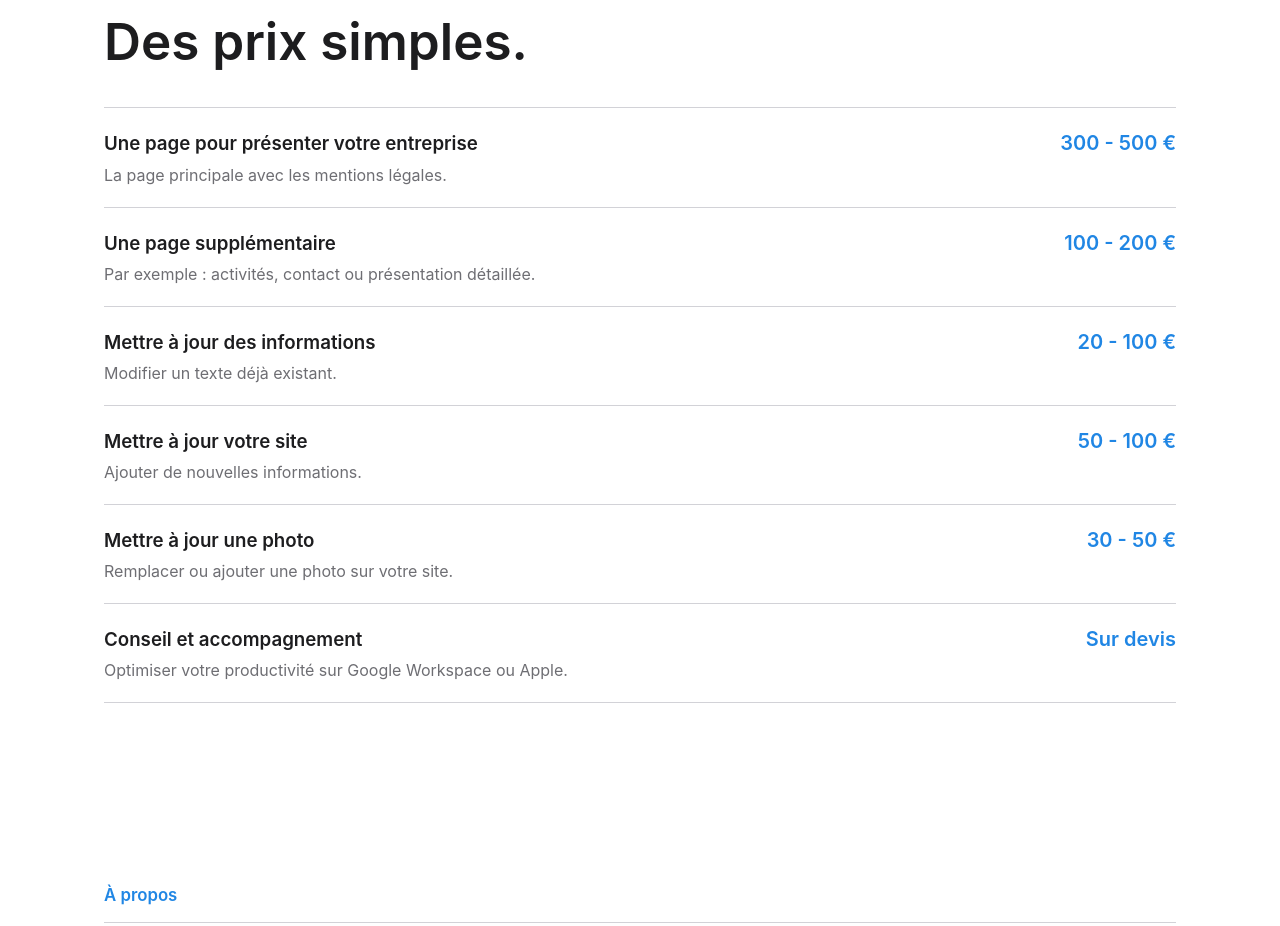
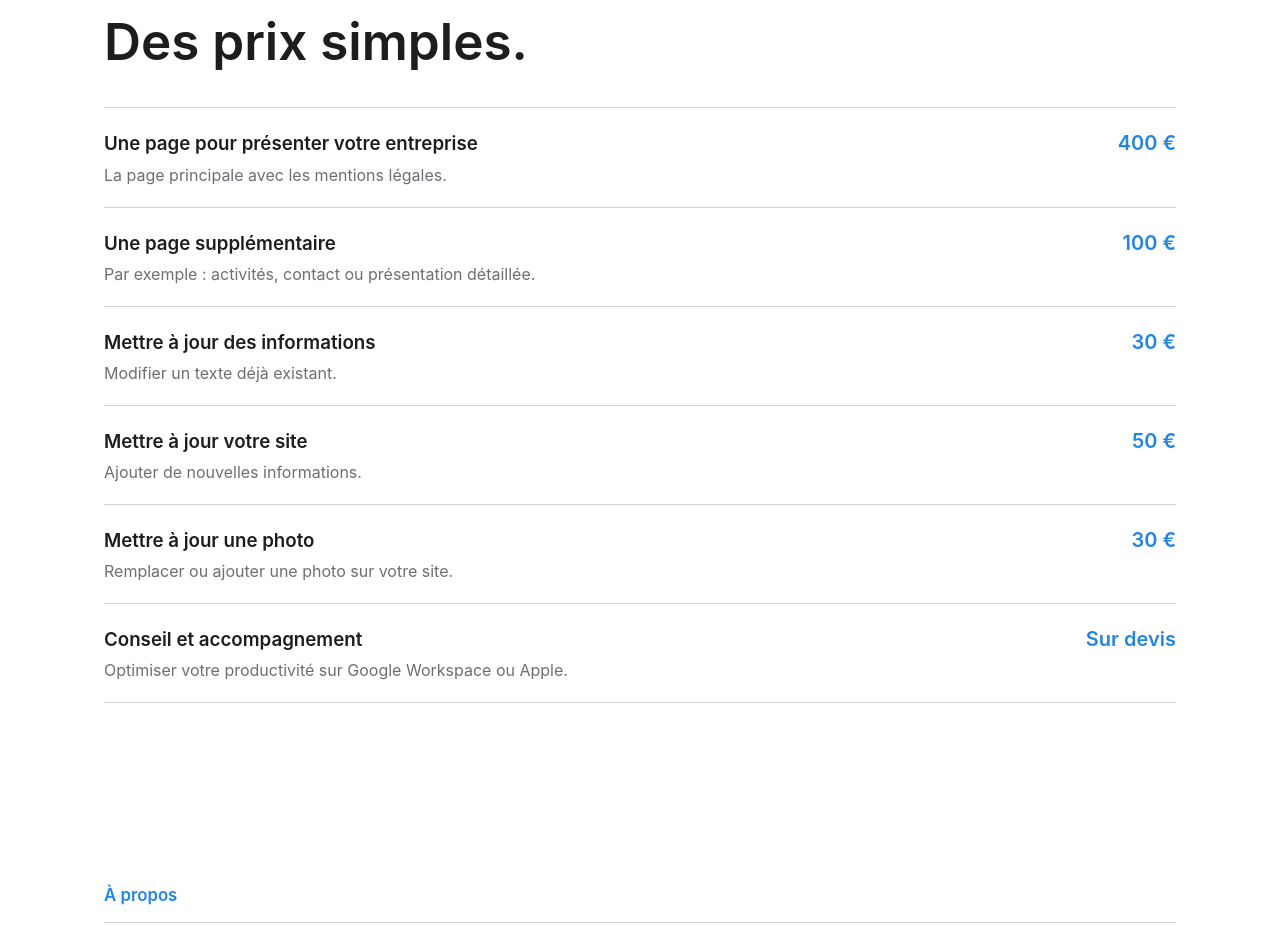
Before and after one commit to NaudCode/NaudCode, a plain HTML site: page index.html in a window 1280 px wide. Shown: the part 1919-2845 px from the top of the page. Drawn offline with Linux system fonts and the light colour scheme.

Commit message:
prices updated

```diff
--- a/index.html
+++ b/index.html
@@ -607,35 +607,35 @@
                     <h3>Une page pour présenter votre entreprise</h3>
                     <p>La page principale avec les mentions légales.</p>
                 </div>
-                <span class="price">300 - 500 €</span>
+                <span class="price">400 €</span>
             </div>
             <div class="price-line reveal">
                 <div>
                     <h3>Une page supplémentaire</h3>
                     <p>Par exemple : activités, contact ou présentation détaillée.</p>
                 </div>
-                <span class="price">100 - 200 €</span>
+                <span class="price">100 €</span>
             </div>
             <div class="price-line reveal">
                 <div>
                     <h3>Mettre à jour des informations</h3>
                     <p>Modifier un texte déjà existant.</p>
                 </div>
-                <span class="price">20 - 100 €</span>
+                <span class="price">30 €</span>
             </div>
             <div class="price-line reveal">
                 <div>
                     <h3>Mettre à jour votre site</h3>
                     <p>Ajouter de nouvelles informations.</p>
                 </div>
-                <span class="price">50 - 100 €</span>
+                <span class="price">50 €</span>
             </div>
             <div class="price-line reveal">
                 <div>
                     <h3>Mettre à jour une photo</h3>
                     <p>Remplacer ou ajouter une photo sur votre site.</p>
                 </div>
-                <span class="price">30 - 50 €</span>
+                <span class="price">30 €</span>
             </div>
                         <div class="price-line reveal">
                 <div>
```
